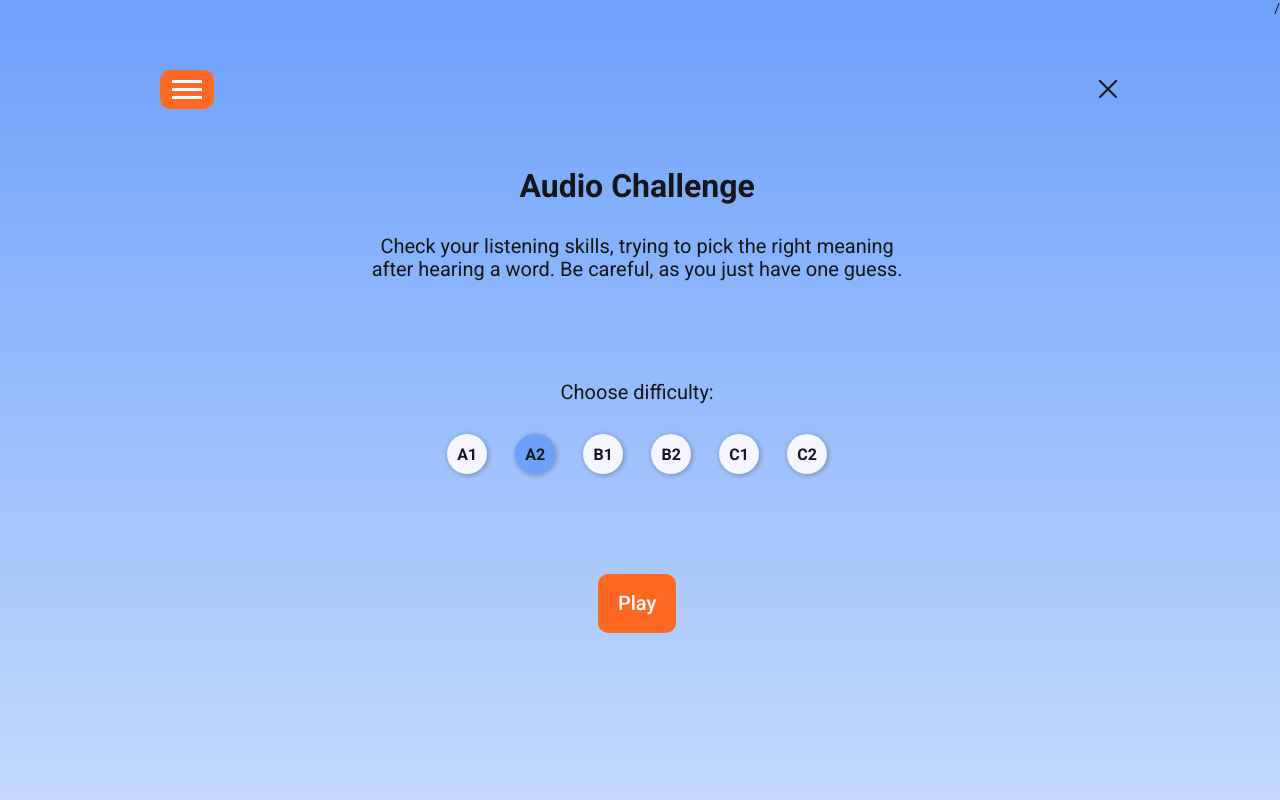
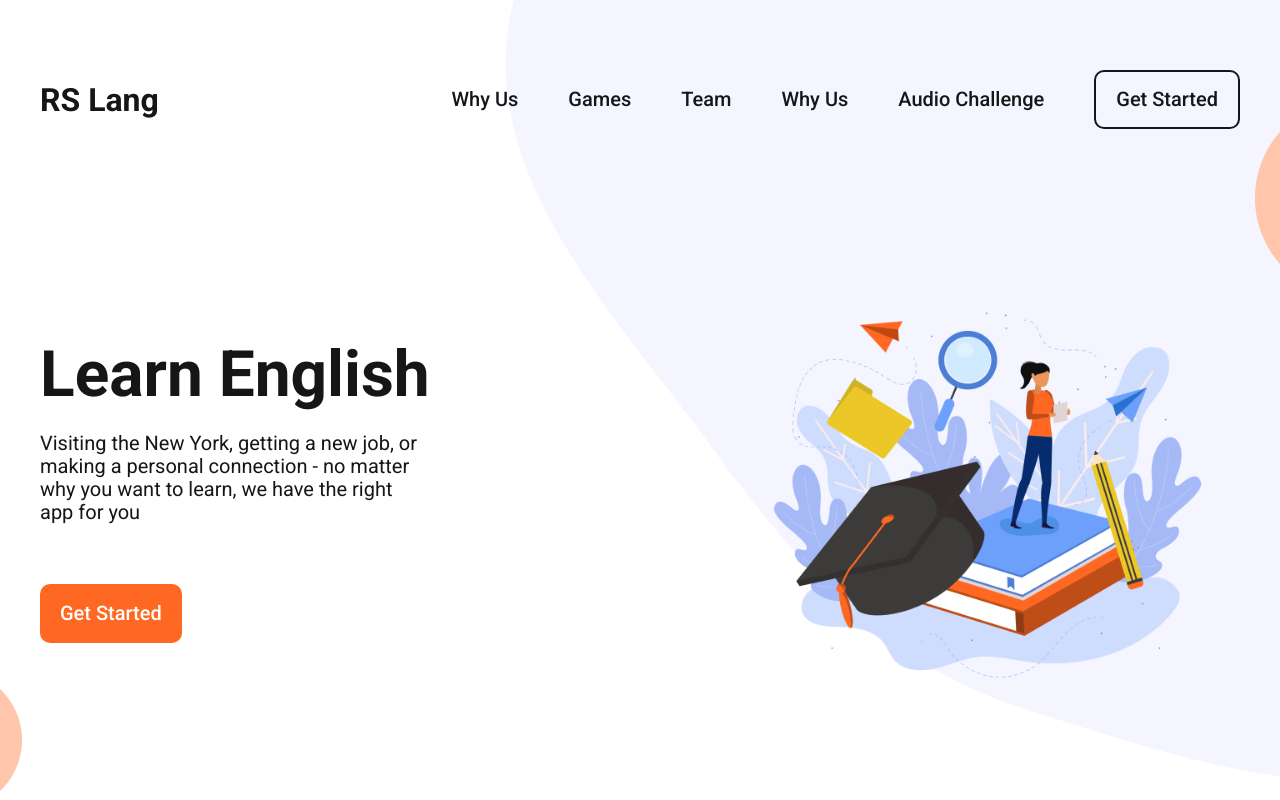
Before and after one commit to Lebedev-023046/rslang, a React (Create React App) app in the folder rs-lang/: page / in a window 1280 px wide. Shown: the top 800 px of the page. Built offline with nearby package versions, Linux system fonts and the light colour scheme; a web font is replaced by a local one.

Commit message:
feat: add routing for pages

```diff
--- a/rs-lang/src/App.tsx
+++ b/rs-lang/src/App.tsx
@@ -1,11 +1,14 @@
-// import MainPage from './components/templates/MainPage/MainPage'
+import MainPage from './components/templates/MainPage/MainPage'
 import AudioChallengePage from './components/templates/AudioChallengePage/AudioChallengePage'
 import React from 'react'
+import { Route, Routes } from 'react-router-dom'
 
-function App () {
+const App = () => {
   return (
-    // <MainPage />
-    <AudioChallengePage />
+    <Routes>
+        <Route path='/' element={ <MainPage /> } />
+        <Route path='/AudioChallenge' element={ <AudioChallengePage /> } />
+    </Routes>
   )
 }
 
--- a/rs-lang/src/components/templates/AudioChallengePage/AudioChallengePage.tsx
+++ b/rs-lang/src/components/templates/AudioChallengePage/AudioChallengePage.tsx
@@ -1,4 +1,5 @@
 import React from 'react'
+import { Link } from 'react-router-dom'
 import Button from '../../atoms/Button/Button'
 import DifficultyButton from '../../atoms/DifficultyButton/DifficultyButton'
 import Icon from '../../atoms/Icon/Icon'
@@ -45,13 +46,13 @@ const AudioChallengePage = () => {
               color='#FF6822'
             />
           </div>
-          <a className='cross' href=''>
+          <Link className='cross' to='/'>
             <Icon
               type='cross'
               height='24'
               width='24'
             />
-          </a>
+          </Link>
           {!game &&
             <div className='audio-challenge__start-screen'>
               <div className='audio-challenge__info'>
--- a/rs-lang/src/components/templates/MainPage/MainPage.tsx
+++ b/rs-lang/src/components/templates/MainPage/MainPage.tsx
@@ -1,6 +1,6 @@
 import React from 'react'
 import './MainPage.css'
-// import { Link } from 'react-router-dom'
+import { Link } from 'react-router-dom'
 import Button from '../../atoms/Button/Button'
 import Nav from '../../molecules/Nav/Nav'
 import Header from '../../organisms/Header/Header'
@@ -23,7 +23,7 @@ const MainPage = () => {
           <span className='nav__link'>Team</span>
           <span className='nav__link'>Why Us</span>
           {/* <Link className='nav__link' to='#'>Why Us</Link> */}
-          {/* <Link className='nav__link' to='#'>Games</Link> */}
+          <Link className='nav__link' to='/AudioChallenge'>Audio Challenge</Link>
           {/* <Link className='nav__link' to='#'>Team</Link> */}
           {/* <Link className='nav__link' to='#'>Textbook</Link> */}
         </Nav>
--- a/rs-lang/src/index.tsx
+++ b/rs-lang/src/index.tsx
@@ -2,13 +2,16 @@ import './styles/reset.css'
 import './styles/global.css'
 import React from 'react'
 import ReactDOM from 'react-dom/client'
+import { BrowserRouter } from 'react-router-dom'
 import App from './App'
 import { ModalState } from './context/ModalContext/ModalContext'
 
 const root = ReactDOM.createRoot(document.getElementById('root') as HTMLElement)
 
 root.render(
+  <BrowserRouter>
     <ModalState>
-      <App />
+        <App />
     </ModalState>
+  </BrowserRouter>
 )
```
